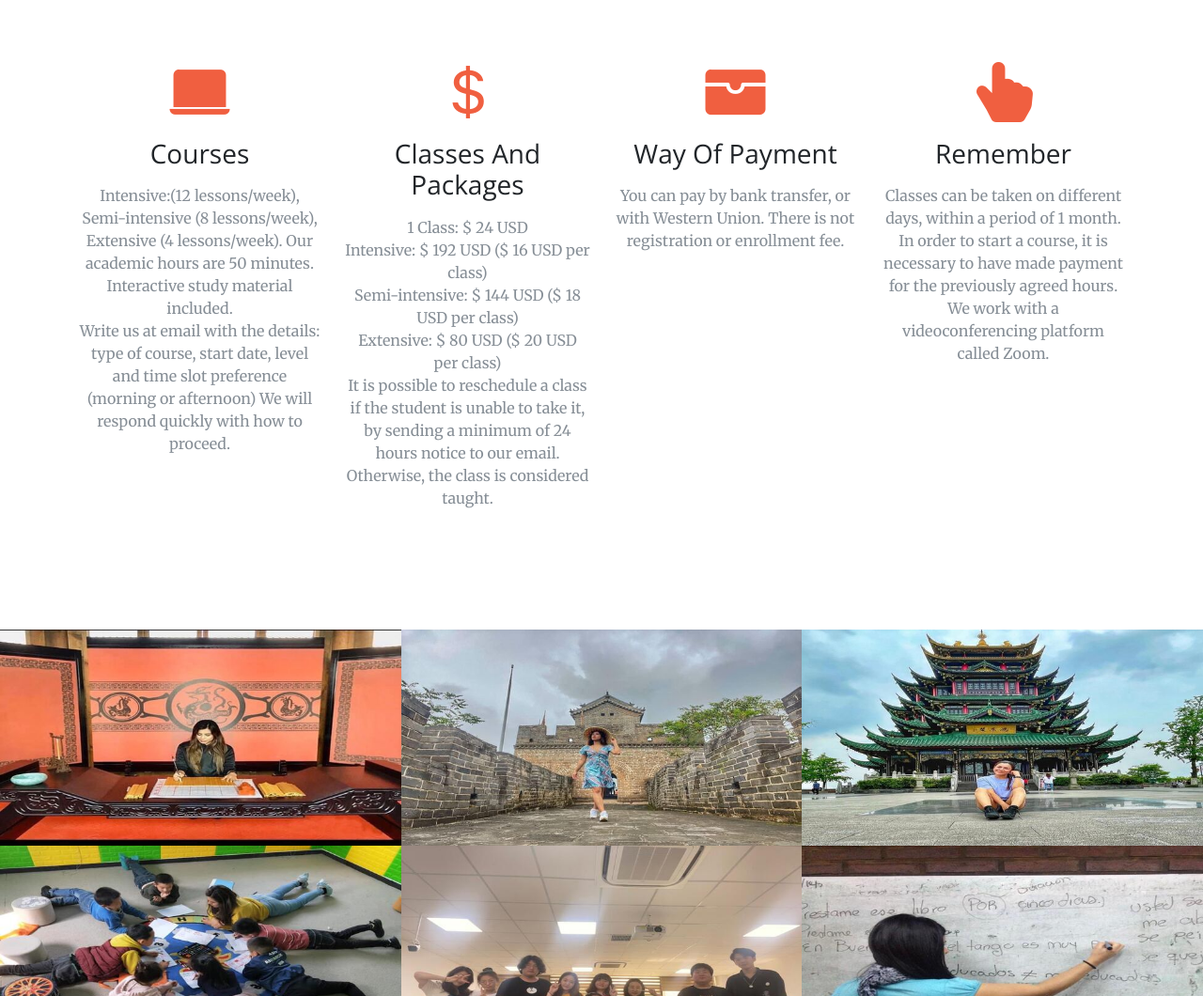
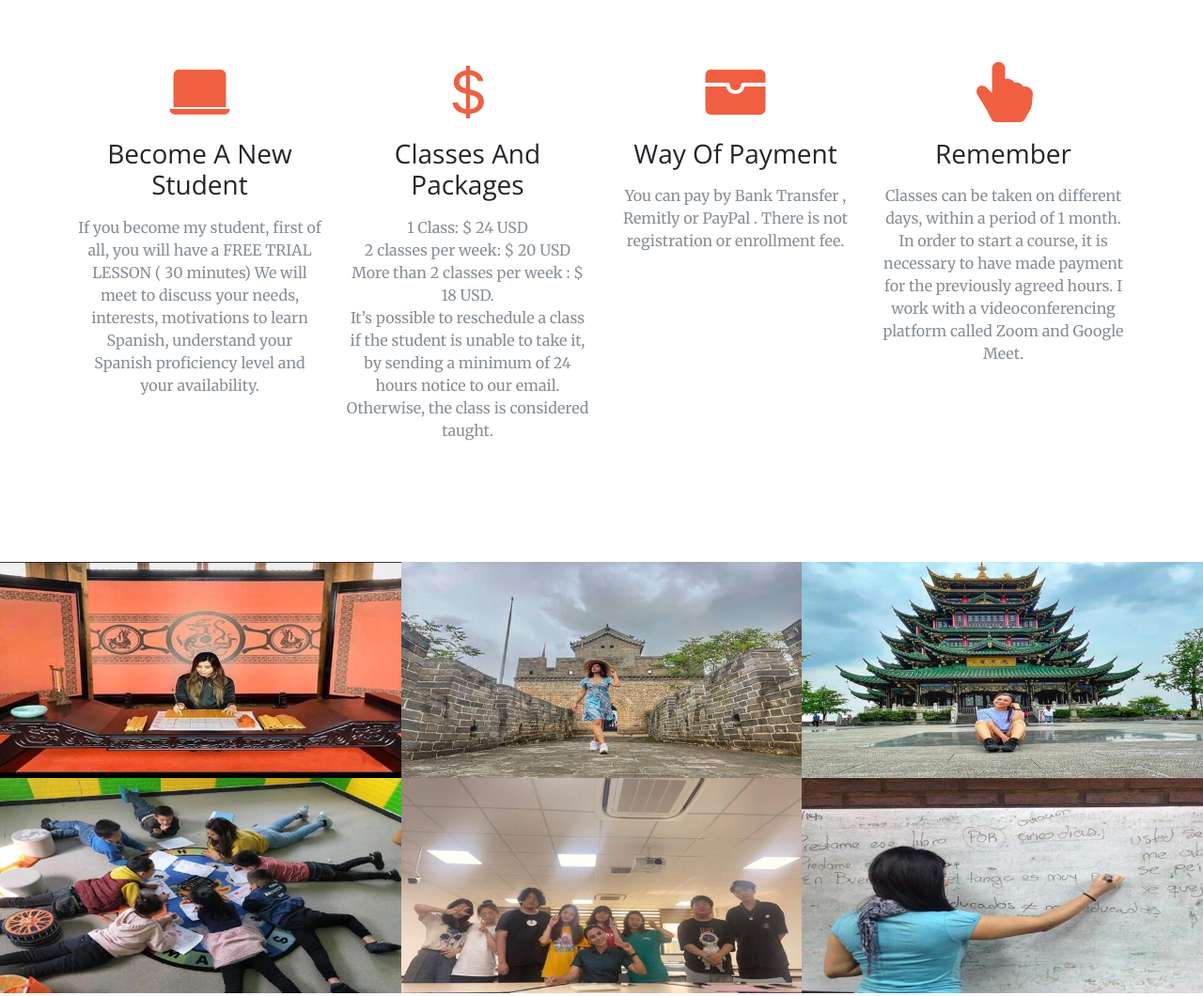
Before and after one commit to TyomaDW/spanish-with-naty, a plain HTML site: page index.html in a window 1280 px wide. Shown: the part 1536-2596 px from the top of the page at 94% size. Drawn offline with nearby package versions, Linux system fonts and the light colour scheme; some packages are replaced by stand-ins of ours; a script that the page names is missing.

Commit message:
Update index.html

```diff
--- a/index.html
+++ b/index.html
@@ -42,8 +42,8 @@
             </div>
             <div class="col-lg-8 mx-auto">
                 <p class="text-faded mb-5">Online courses are a great opportunity for language learning at your own
-                    place. Regardless of your area of language learning interest, our online course will let you build
-                    your skills without sacrificing in quality. We offer all levels from A1 to C1 all year round.
+                    place. Regardless of your area of language learning interest, spanish courses will let you build
+                    your skills without sacrificing in quality. I offer all levels from A1 to C1 all year round.
                     Students learn the Spanish skills step by step according to the Common European Framework of
                     Reference (CEFR).</p><a class="btn btn-primary btn-xl" role="button" href="#features">Find Out
                     More</a>
@@ -86,13 +86,11 @@
                 <div class="col-md-6 col-lg-3 text-center">
                     <div class="mx-auto service-box mt-5"><i class="bi bi-laptop-fill fa-4x text-primary mb-3 sr-icons"
                             data-aos="zoom-in" data-aos-duration="200" data-aos-delay="200" data-aos-once="true"></i>
-                        <h3 class="mb-3">Courses</h3>
-                        <p class="text-muted mb-0">Intensive:(12 lessons/week), Semi-intensive
-                            (8 lessons/week), Extensive (4 lessons/week). Our academic hours are 50 minutes.
-                            Interactive study material included. <br>Write us
-                            at email with the details: type of course, start date, level and time slot preference
-                            (morning or afternoon) We
-                            will respond quickly with how to proceed.
+                        <h3 class="mb-3">Become A New Student</h3>
+                        <p class="text-muted mb-0">If you become my student, first of all, you will have a FREE TRIAL
+                            LESSON ( 30 minutes) We will meet to discuss your
+                            needs, interests, motivations to learn Spanish, understand your Spanish proficiency level
+                            and your availability.
                         </p>
                     </div>
                 </div>
@@ -101,11 +99,12 @@
                             class="bi bi-currency-dollar fa-4x text-primary mb-3 sr-icons" data-aos="fade"
                             data-aos-duration="200" data-aos-delay="400" data-aos-once="true"></i>
                         <h3 class="mb-3">Classes And Packages</h3>
-                        <p class="text-muted mb-0">1 Class: $ 24 USD <br>Intensive: $ 192 USD ($ 16 USD per class)
-                            <br>Semi-intensive: $ 144 USD ($ 18 USD per class) <br>Extensive: $ 80 USD ($ 20 USD per
-                            class) <br>It is possible to reschedule a class if the student is unable to take it, by
-                            sending a minimum of 24 hours notice to our
-                            email. Otherwise, the class is considered taught.
+                        <p class="text-muted mb-0">1 Class: $ 24 USD<br>
+                            2 classes per week: $ 20 USD<br>
+                            More than 2 classes per week :
+                            $ 18 USD.<br> It’s possible to reschedule a class if the student is unable to take it, by
+                            sending a minimum of 24 hours
+                            notice to our email. Otherwise, the class is considered taught.
                         </p>
                     </div>
                 </div>
@@ -113,7 +112,7 @@
                     <div class="mx-auto service-box mt-5"><i class="bi bi-wallet-fill fa-4x text-primary mb-3 sr-icons"
                             data-aos="zoom-in" data-aos-duration="200" data-aos-delay="600" data-aos-once="true"></i>
                         <h3 class="mb-3">Way Of Payment</h3>
-                        <p class="text-muted mb-0">You can pay by bank transfer, or with Western Union. There is not
+                        <p class="text-muted mb-0">You can pay by Bank Transfer , Remitly or PayPal . There is not
                             registration or enrollment fee.
                     </div>
                 </div>
@@ -125,9 +124,9 @@
                         <p class="text-muted mb-0">Classes can be taken on different
                             days, within a period of 1 month.
                             In order to start a course, it is
-                            necessary to have made payment for the previously agreed hours. We work with a
+                            necessary to have made payment for the previously agreed hours. I work with a
                             videoconferencing
-                            platform called Zoom.</p>
+                            platform called Zoom and Google Meet.</p>
                     </div>
                 </div>
             </div>
@@ -199,9 +198,8 @@
                 <div class="col-lg-8 text-center mx-auto">
                     <h2 class="section-heading">Let's Get In Touch!</h2>
                     <hr class="my-4">
-                    <p class="mb-5">Our highly qualified and experienced native Spanish teachers will help you learn
-                        Spanish through our virtual classroom courses. And it is fun! All you need is an internet
-                        connection and computer or mobile phone.</p>
+                    <p class="mb-5">Let's Get In Touch!
+                        All you need is an internet connection and computer or mobile phone.</p>
                 </div>
             </div>
             <div class="row">
@@ -213,7 +211,7 @@
                 <div class="col-lg-4 text-center me-auto"><i class="fa fa-envelope-o fa-3x mb-3 sr-contact"
                         data-aos="zoom-in" data-aos-duration="300" data-aos-delay="300" data-aos-once="true"></i>
                     <p><a class="text-decoration-none" href="
-                            mailto:spanishwithnaty@gmail.com">spanishwithnaty@gmail.com</a></p>
+                            mailto:spanishwithnaty.school@gmail.com">spanishwithnaty.school@gmail.com</a></p>
                 </div>
             </div>
         </div>
```
